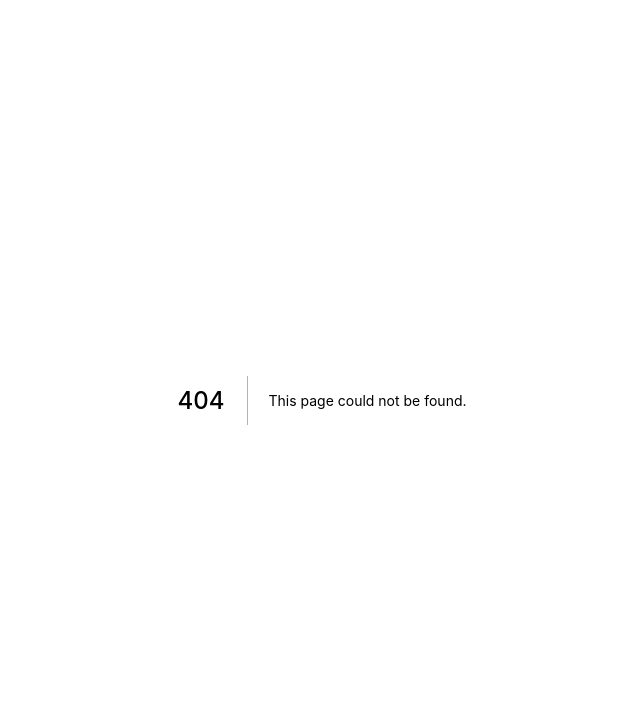
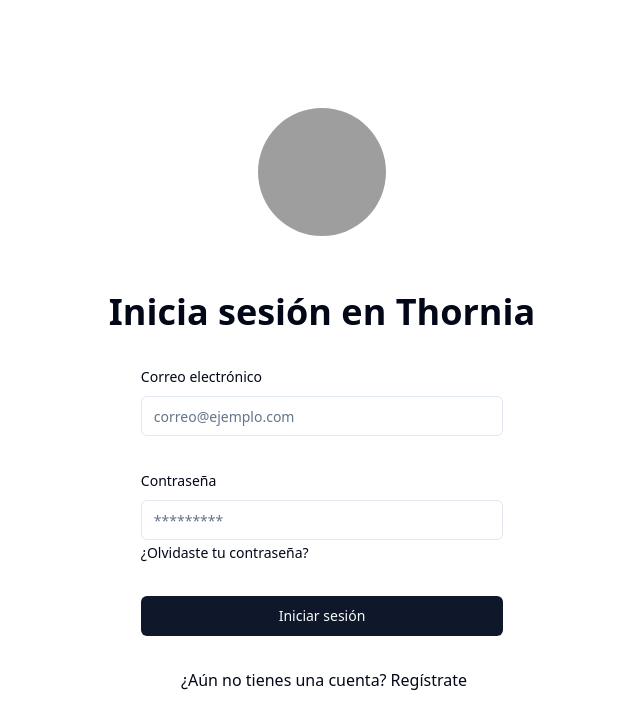
Before and after one commit to jhonatang7/thornia-frontend, a Next.js app: page /login in a window 1280 px wide. Before the commit this address had no page. Shown: the top 728 px of the page, without its empty margins (318-958 px from the left). Built offline with nearby package versions, Linux system fonts and the light colour scheme; grey boxes are pictures that could not be loaded.

Commit message:
Created a form signIn

```diff
--- /dev/null
+++ b/components/ui/avatar.jsx
@@ -0,0 +1,33 @@
+import * as React from "react"
+import * as AvatarPrimitive from "@radix-ui/react-avatar"
+
+import { cn } from "@/lib/utils"
+
+const Avatar = React.forwardRef(({ className, ...props }, ref) => (
+  <AvatarPrimitive.Root
+    ref={ref}
+    className={cn("relative flex h-10 w-10 shrink-0 overflow-hidden rounded-full", className)}
+    {...props} />
+))
+Avatar.displayName = AvatarPrimitive.Root.displayName
+
+const AvatarImage = React.forwardRef(({ className, ...props }, ref) => (
+  <AvatarPrimitive.Image
+    ref={ref}
+    className={cn("aspect-square h-full w-full", className)}
+    {...props} />
+))
+AvatarImage.displayName = AvatarPrimitive.Image.displayName
+
+const AvatarFallback = React.forwardRef(({ className, ...props }, ref) => (
+  <AvatarPrimitive.Fallback
+    ref={ref}
+    className={cn(
+      "flex h-full w-full items-center justify-center rounded-full bg-muted",
+      className
+    )}
+    {...props} />
+))
+AvatarFallback.displayName = AvatarPrimitive.Fallback.displayName
+
+export { Avatar, AvatarImage, AvatarFallback }
--- a/package.json
+++ b/package.json
@@ -10,6 +10,7 @@
   },
   "dependencies": {
     "@hookform/resolvers": "^3.3.0",
+    "@radix-ui/react-avatar": "^1.0.3",
     "@radix-ui/react-label": "^2.0.2",
     "@radix-ui/react-slot": "^1.0.2",
     "@radix-ui/react-toast": "^1.1.4",
--- /dev/null
+++ b/pages/login.js
@@ -0,0 +1,108 @@
+import { Avatar, AvatarImage, AvatarFallback } from "@/components/ui/avatar";
+import { zodResolver } from "@hookform/resolvers/zod";
+import {
+  Form,
+  FormControl,
+  FormField,
+  FormItem,
+  FormLabel,
+  FormMessage,
+} from "@/components/ui/form";
+import { Button } from "@/components/ui/button";
+import { Input } from "@/components/ui/input";
+import { useForm } from "react-hook-form";
+import { signInFormSchema } from "@/schemas/sign-in-form-schema";
+import { useState } from "react";
+import { Label } from "@/components/ui/label";
+import Link from "next/link";
+import Head from "next/head";
+
+export default function SignUp() {
+  const [isRequestInProgress, setIsRequestInProgress] = useState(false);
+
+  const signInForm = useForm({
+    resolver: zodResolver(signInFormSchema),
+    mode: "onChange",
+    defaultValues: {
+      email: "",
+      password: "",
+    },
+  });
+
+  const onSubmit = (e) => {
+    console.log(e);
+  };
+
+  return (
+    <main className="grid min-h-screen place-content-center p-px">
+      <div className="mb-14 flex justify-center">
+        <Avatar className=" w-32 h-32">
+          <AvatarImage alt="Logo" src="https://github.com/shadcn.png" />
+          <AvatarFallback>CN</AvatarFallback>
+        </Avatar>
+      </div>
+      <h1 className="mb-8 text-4xl font-bold text-center">
+        Inicia sesión en Thornia
+      </h1>
+      <Form {...signInForm}>
+        <form
+          onSubmit={signInForm.handleSubmit(onSubmit)}
+          className="space-y-8 mb-8 container max-w-md"
+        >
+          <FormField
+            control={signInForm.control}
+            name="email"
+            render={({ field }) => (
+              <FormItem>
+                <FormLabel>Correo electrónico</FormLabel>
+                <FormControl>
+                  <Input {...field} placeholder="correo@ejemplo.com" />
+                </FormControl>
+                <FormMessage />
+              </FormItem>
+            )}
+          />
+          <FormField
+            control={signInForm.control}
+            name="password"
+            render={({ field }) => (
+              <FormItem>
+                <FormLabel>Contraseña</FormLabel>
+                <FormControl>
+                  <Input {...field} type="password" placeholder="*********" />
+                </FormControl>
+                <FormMessage />
+              </FormItem>
+            )}
+          />
+          <Link href="/" passHref legacyBehavior>
+            <a className="text-sm mt-1 font-medium hover:underline">
+              ¿Olvidaste tu contraseña?
+            </a>
+          </Link>
+          <Button
+            type="submit"
+            className="w-full"
+            disabled={isRequestInProgress}
+          >
+            {isRequestInProgress && (
+              <Loader2 className="mr-2 h-4 w-4 animate-spin" />
+            )}
+
+            {isRequestInProgress ? (
+              <span>Espera un momento...</span>
+            ) : (
+              <span>Iniciar sesión</span>
+            )}
+          </Button>
+        </form>
+      </Form>
+      <div className="flex justify-center">
+        <p className="mx-1 text-base font-normal">¿Aún no tienes una cuenta?</p>
+        <Link href="/" passHref legacyBehavior>
+          <a className="text-base font-medium hover:underline">Regístrate</a>
+        </Link>
+      </div>
+    </main>
+  );
+}
--- /dev/null
+++ b/schemas/sign-in-form-schema.js
@@ -0,0 +1,15 @@
+import * as zod from "zod";
+
+export const signInFormSchema = zod
+  .object({
+    email: zod
+      .string({ required_error: "Introduce tu correo" })
+      .email({ message: "Ingresa un correo válido" }),
+    password: zod
+      .string({ required_error: "Introduce una contraseña" })
+      .regex(/^.*(?=.{6,})(?=.*[a-zA-Z])(?=.*\d)(?=.*[!#$%&? "]).*$/, {
+        message:
+          "Debe tener al menos 6 caracteres, una letra, un dígito, un caracter especial",
+      }),
+  })
+  .required();
```
Also changed, not shown: 2 other files (tests, documents, lock files or other folders).
